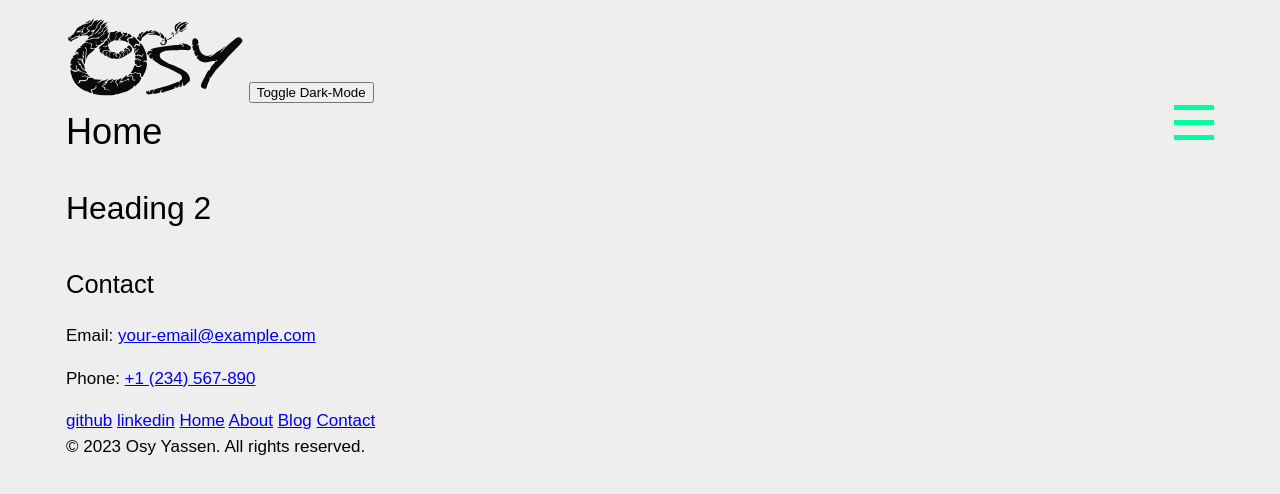
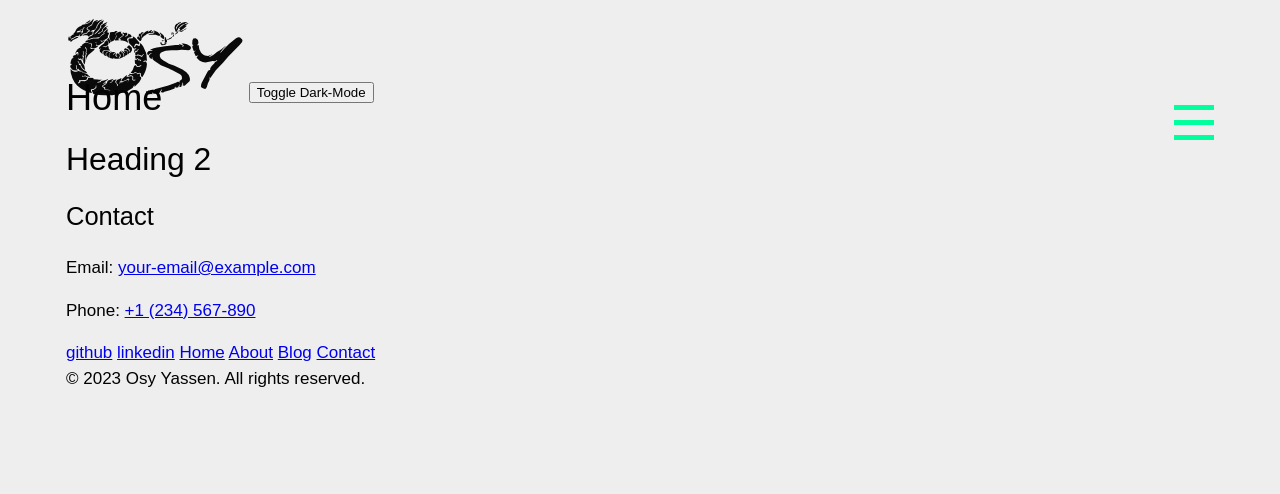
Before and after one commit to sangmort/portfolio-site, an Astro site: page / in a window 1280 px wide. Built offline with nearby package versions, Linux system fonts and the light colour scheme; Astro itself is replaced by a stand-in of ours.

```diff
--- a/src/styles/global.css
+++ b/src/styles/global.css
@@ -43,7 +43,7 @@ h3,
 h4,
 h5,
 h6 {
-    margin-top: 3rem;
+    margin-top: 1rem;
 }
 
 h1 {
@@ -83,7 +83,7 @@ h6 {
 }
 
 /* Paragraph Spacing */
-*+p {
+*+p, p+* {
     margin-bottom: 1rem;
 }
 
```
